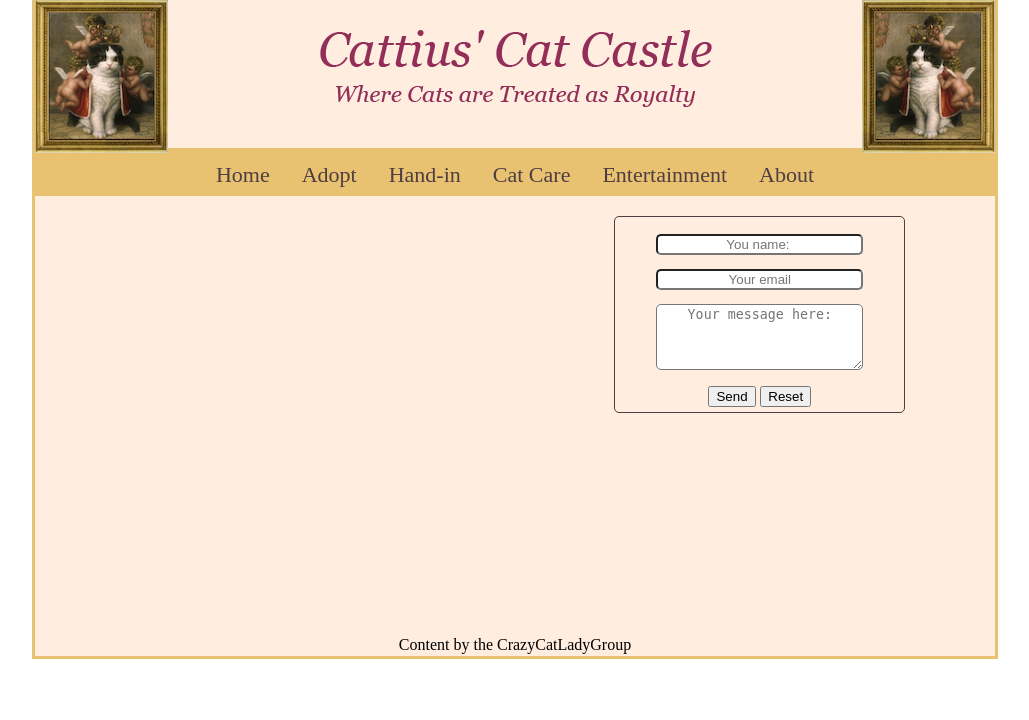
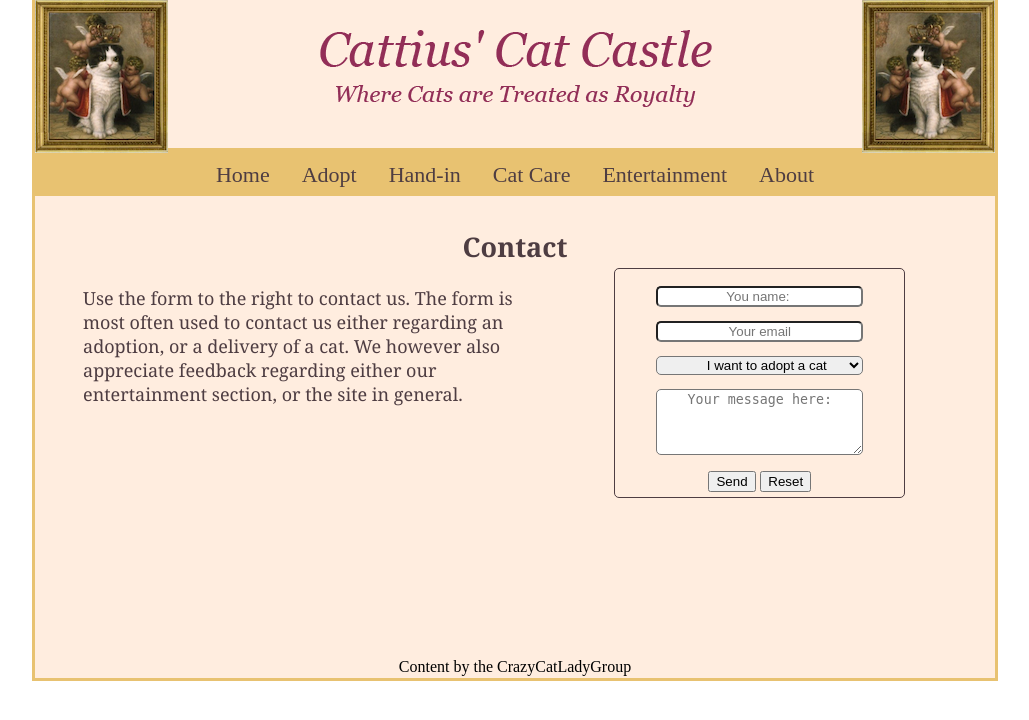
Before and after one commit to kathrinejerichau/catlady, a PHP site: page /07contact.php in a window 1280 px wide. Shown: the top 720 px of the page, without its empty margins (125-1154 px from the left). Run offline with PHP 8.4, Linux system fonts and the light colour scheme.

Commit message:
css form
added styling for select and option

```diff
--- a/Project/07contact.php
+++ b/Project/07contact.php
@@ -19,11 +19,31 @@
 
 	<!-- ***** BODY CONTENT STARTS HERE ***** -->
 	<div id="divBody">
-		<div id="bodyLeft"></div>
+		<div id="nameOfPage">
+			<h2>Contact</h2>
+		</div>
+		<div id="bodyLeft">
+			<p>
+				Use the form to the right to contact us. The form is most often used to
+				contact us either regarding an adoption, or a delivery of a cat. We however
+				also appreciate feedback regarding either our entertainment section, or the site
+				in general.
+			</p>
+			<p>
+
+			</p>
+		</div>
 		<div id="bodyRight">
 			<form id="contactForm" onsubmit="event.preventDefault();" autocomplete="off" action="http:folk.ntnu.no/michaedm/norwegian-tax-administration/receive.php" method="post">
 			<input type="text" name="contactName" id="contactName" placeholder="You name: " required>
 			<input type="email" name="contactEmail" id="contactEmail" placeholder="Your email" required>
+			<select id="about" name="about" size="1" required>
+				<option value="adopt">I want to adopt a cat</option>
+				<option value="deliver">I want to deliver a cat</option>
+				<option value="feedback">I wish to give feedback</option>
+				<option value="donation">I'm curious about donating</option>
+				<option value="other">Other</option>
+			</select>
 			<textarea rows="4" cols="31" form_id="contactForm" name="contactTextBox" id="contactTextBox" placeholder="Your message here:" required></textarea><br>
 			<input type="submit" id="sendButton" onclick="validateForm();" value="Send" height="75" width="100">
 			<input type="button" onclick="rsForm();" id="resetForm" value="Reset" height="75" width="100">
--- a/Project/css/style.css
+++ b/Project/css/style.css
@@ -239,6 +239,10 @@
 		text-align: center;
 }
 
+form select, option{
+	padding-left: 10%;
+}
+
 form input[type=image]{
 		margin: auto;
 		display: block;
```
